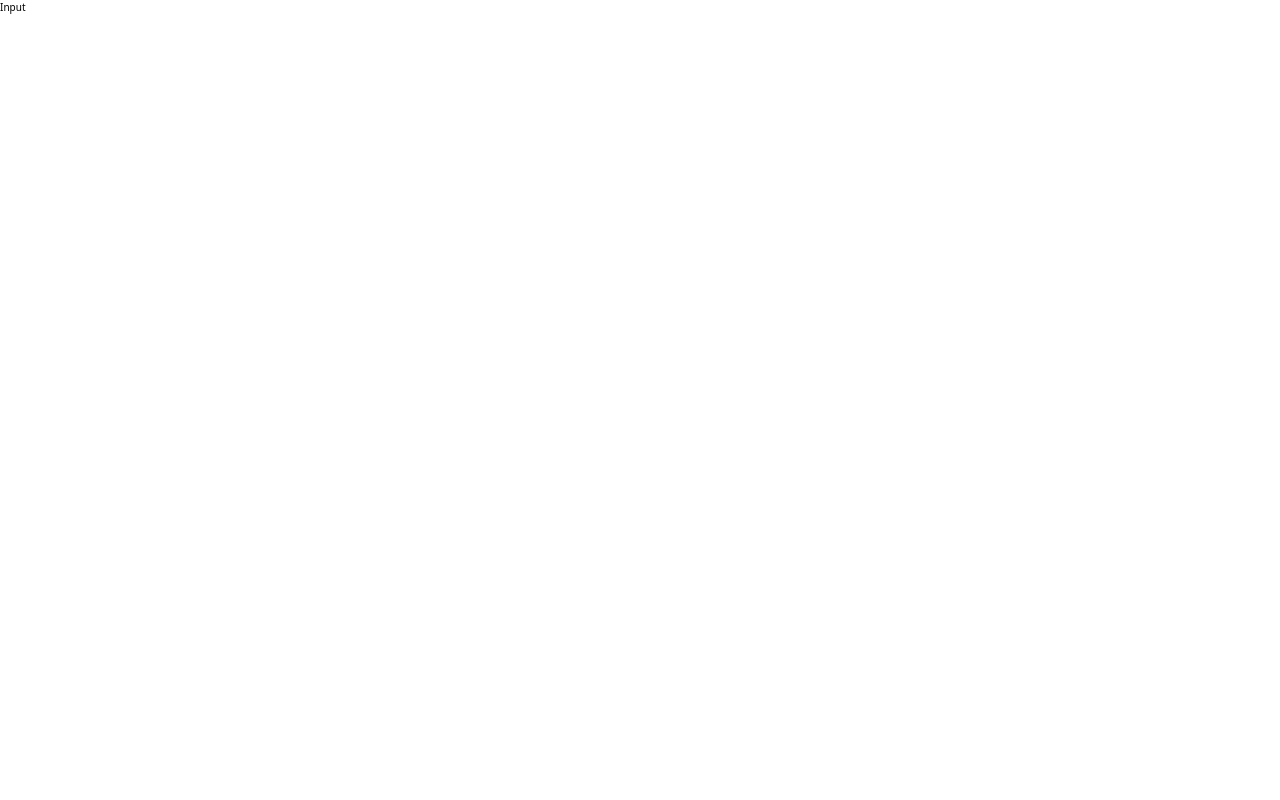
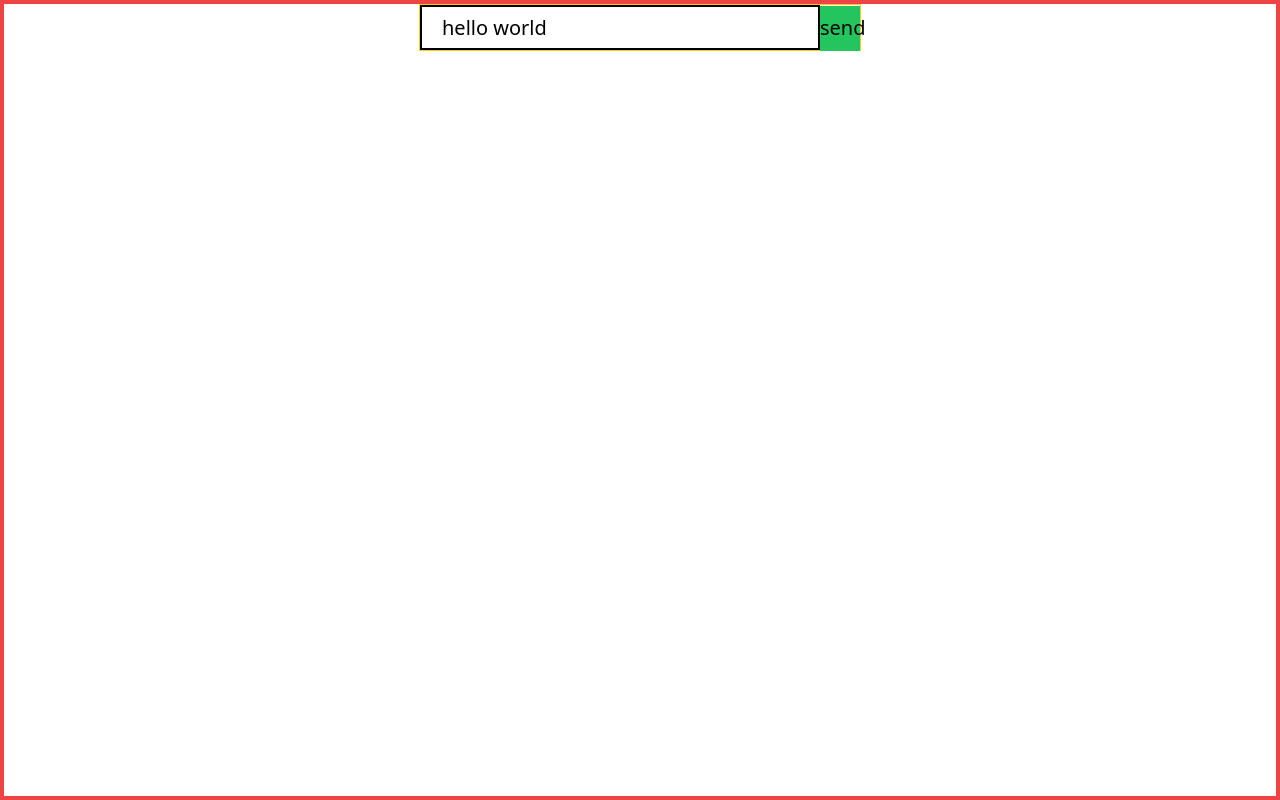
Before and after one commit to SouhailM07/redux-todoList, a React (Vite) app: page / in a window 1280 px wide. Built offline with nearby package versions, Linux system fonts and the light colour scheme.

Commit message:
[Input] closer look {1}

```diff
--- a/src/App.tsx
+++ b/src/App.tsx
@@ -5,7 +5,7 @@ import { Input } from "./components";
 function App() {
   return (
     <>
-      <div>
+      <div className="border-red-500 border-4 flex flex-col items-center h-screen">
         <Input />
       </div>
     </>
--- a/src/components/Input/Input.tsx
+++ b/src/components/Input/Input.tsx
@@ -1,4 +1,14 @@
 import "./input.css";
 export default function Input() {
-  return <>Input</>;
+  return (
+    <div className="border border-yellow-400 text-[2rem]">
+      <input
+        type="text"
+        id=""
+        value="hello world"
+        className="pl-8 border-2 border-black outline-none h-[4.5rem] w-[40rem] "
+      />
+      <button className="bg-green-500 h-[100%] w-[4rem]">send</button>
+    </div>
+  );
 }
```
